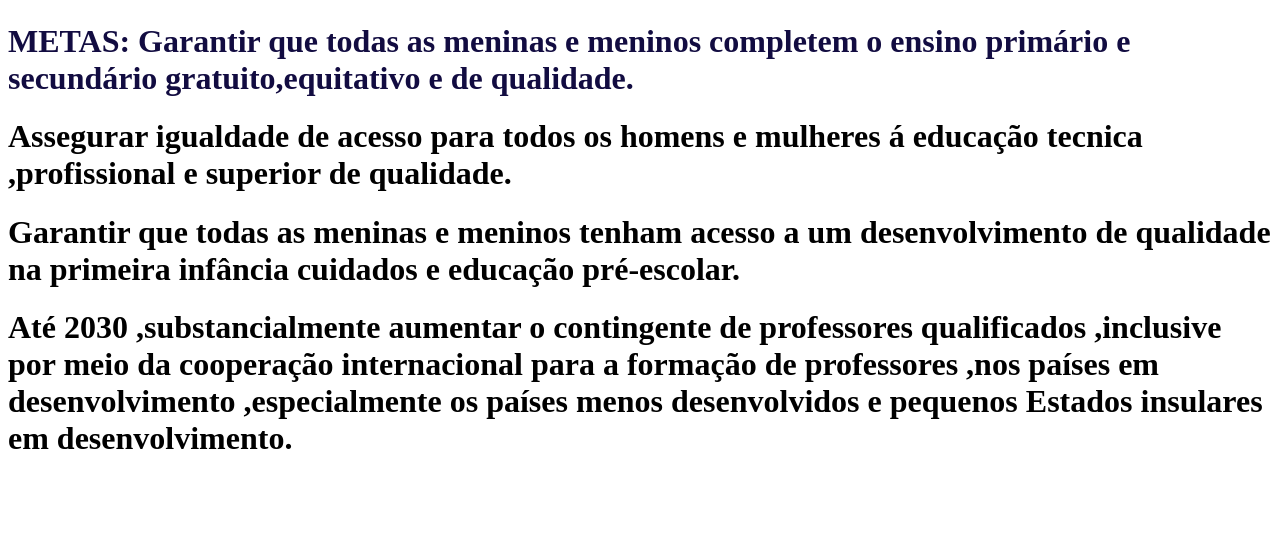
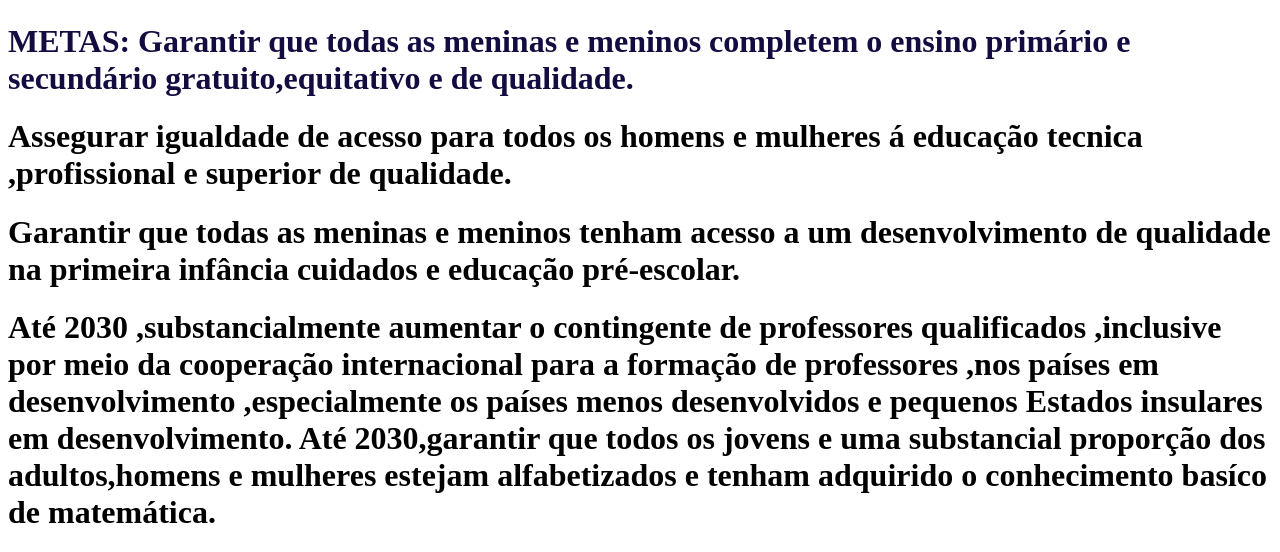
Before and after one commit to babydossantos/babydossantos, a plain HTML site: page index.html in a window 1280 px wide. Shown: the part 1558-2110 px from the top of the page. Before the commit the page ends 2036 px from the top, so only its background shows below. Drawn offline with Linux system fonts and the light colour scheme.

Commit message:
Add files via upload

```diff
--- a/index.html
+++ b/index.html
@@ -33,4 +33,5 @@
 
     <h1>Garantir que todas as meninas e meninos tenham acesso a um desenvolvimento de qualidade na primeira infância cuidados e educação pré-escolar.</h1>
 
-       <h1>Até 2030 ,substancialmente aumentar o contingente de professores qualificados ,inclusive por meio da cooperação internacional para a formação de professores ,nos países em desenvolvimento ,especialmente os países menos desenvolvidos e pequenos Estados insulares em desenvolvimento. </h1> </div>
+       <h1>Até 2030 ,substancialmente aumentar o contingente de professores qualificados ,inclusive por meio da cooperação internacional para a formação de professores ,nos países em desenvolvimento ,especialmente os países menos desenvolvidos e pequenos Estados insulares em desenvolvimento.
+        Até 2030,garantir que todos os jovens e uma substancial proporção dos adultos,homens e mulheres estejam alfabetizados e tenham adquirido o conhecimento basíco de matemática. </h1> </div>
```
